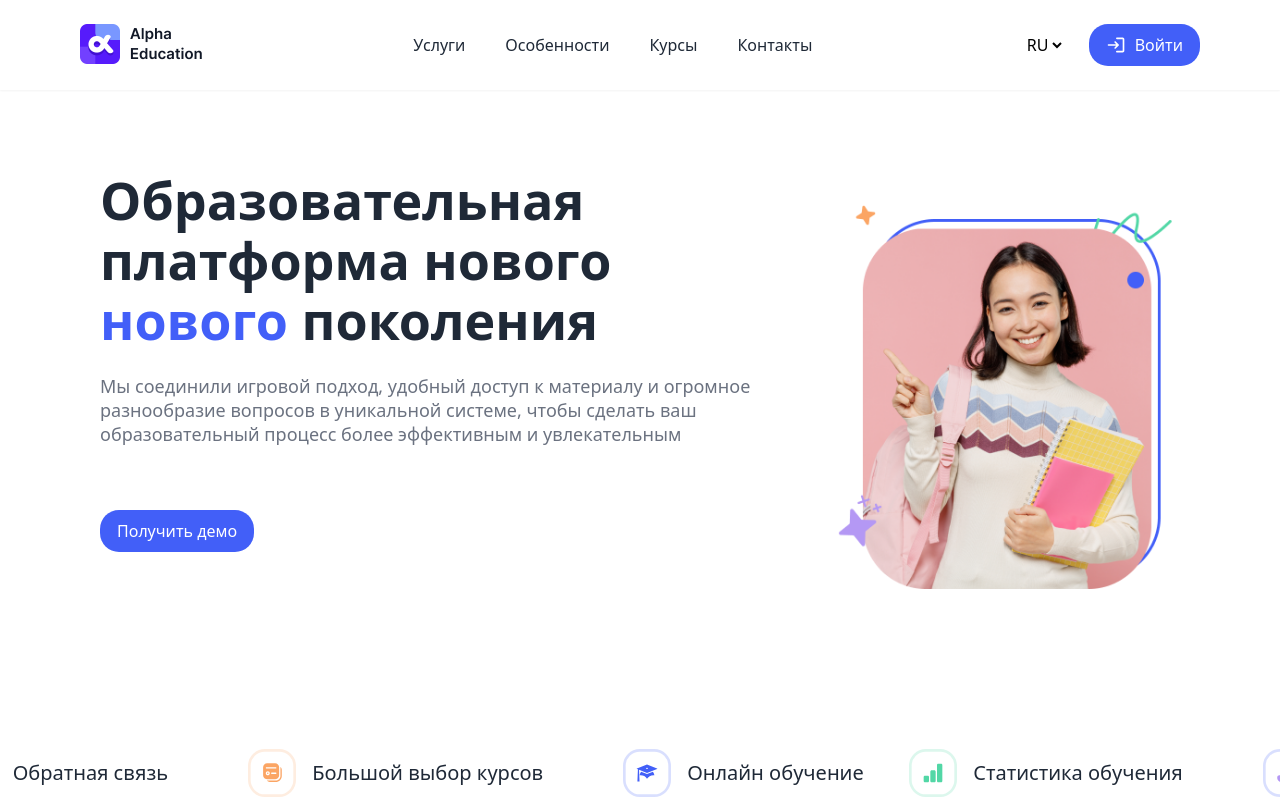
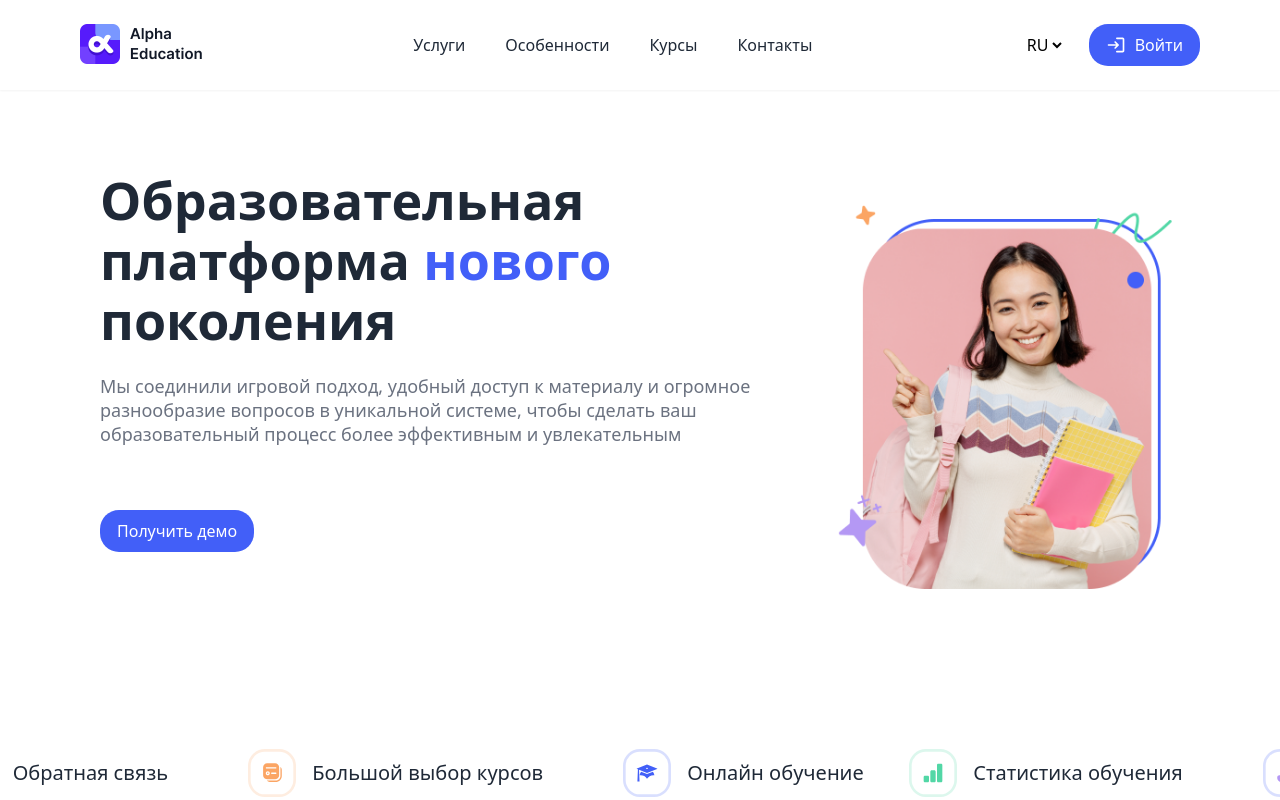
Before and after one commit to idealcLone/kazguu.alpha-education, a React (Create React App) app: page / in a window 1280 px wide. Shown: the top 800 px of the page. Built offline with nearby package versions, Linux system fonts and the light colour scheme.

Commit message:
Fix hero text

```diff
--- a/src/components/Home/Hero.tsx
+++ b/src/components/Home/Hero.tsx
@@ -17,7 +17,7 @@ export const Hero: React.FC = () => {
     >
       <div className={styles.left}>
         <h1 className={styles.heading}>
-          {headingArray.slice(0, sliceIndex).join(' ')}{' '}
+          {headingArray.slice(0, sliceIndex - 1).join(' ')}{' '}
           <span className={'text-blue'}>{' ' + headingArray[sliceIndex - 1]}</span>{' '}
           {headingArray.at(-1)}
         </h1>
```
